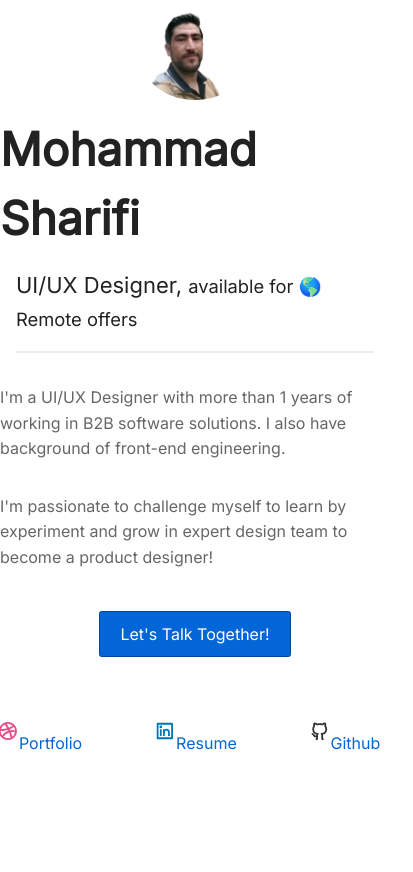
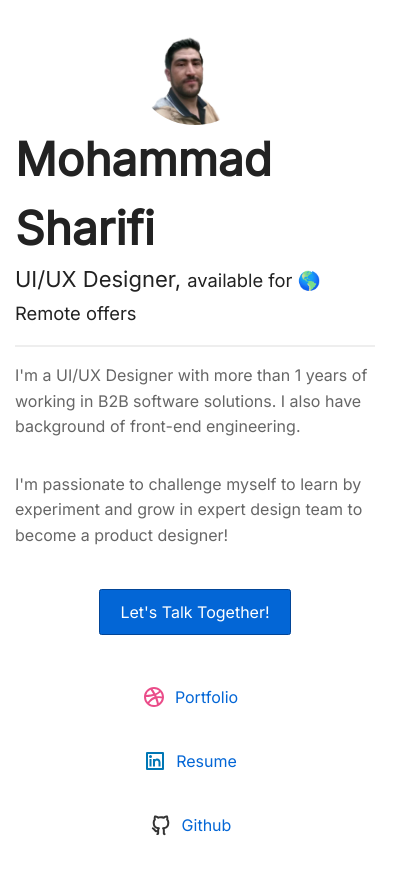
Before and after one commit to mmdsharifi/mmdsharifi.github.io, a plain HTML site: page index.html in a window 390 px wide. Shown: the whole page, 413 px wide, since content can reach past the window. Before the commit the page ends 844 px from the top, so only its background shows below. Drawn offline with Linux system fonts and the light colour scheme.

Commit message:
fix(index): responsive issues

```diff
--- a/index.html
+++ b/index.html
@@ -34,7 +34,7 @@
   <link rel="manifest" href="img/site.webmanifest">
   <style>
     html {
-      font-size: 10px;
+      font-size: 62.5%;
     }
 
     body,
@@ -51,6 +51,7 @@
       color: #666;
       -webkit-font-smoothing: antialiased;
       text-rendering: optimizeLegibility;
+      padding: 1.5rem;
     }
 
     p {
@@ -68,7 +69,11 @@
     .page-header {
       display: flex;
       flex-direction: column;
+      margin-top: 1rem;
+    }
 
+    .socials {
+      margin-bottom: 0;
     }
 
     .socials a {
@@ -82,7 +87,6 @@
       font-size: 4.6rem;
       font-weight: bold;
       color: #222;
-      padding-top: 1.5rem;
     }
 
     h3 {
@@ -90,7 +94,6 @@
       font-size: 2.2rem;
       font-weight: 300;
       padding: 0;
-      margin: 1.6rem;
       padding-bottom: 1.6rem;
       border-bottom: 2px solid #eee
     }
@@ -117,6 +120,13 @@
       border-radius: .25rem;
       padding: 1rem 2rem;
     }
+
+    @media (max-width: 540px) {
+
+      .socials {
+        flex-direction: column;
+      }
+    }
   </style>
 </head>
 
@@ -138,7 +148,7 @@
     <a href="mailto:korddesigner@gmail.com" class="btn">Let's Talk Together!</a>
   </section>
   <section class="socials">
-    <a href="https://dribbble.com/mmdsharifi">
+    <a target="_blank" href="https://dribbble.com/mmdsharifi">
       <svg xmlns="http://www.w3.org/2000/svg" viewBox="0 0 24 24" width="24" height="24">
         <path fill="none" d="M0 0h24v24H0z" />
         <path fill="#ea4c89"
@@ -146,8 +156,8 @@
       </svg>
       &nbsp; Portfolio
     </a>
-    <a href=https://www.linkedin.com/in/mmdsharifi/> <svg xmlns="http://www.w3.org/2000/svg" viewBox="0 0 24 24"
-      width="24" height="24">
+    <a target="_blank" href=https://www.linkedin.com/in/mmdsharifi/> <svg xmlns="http://www.w3.org/2000/svg"
+      viewBox="0 0 24 24" width="24" height="24">
       <path fill="none" d="M0 0h24v24H0z" />
       <path fill="#0077b5"
         d="M4 3h16a1 1 0 0 1 1 1v16a1 1 0 0 1-1 1H4a1 1 0 0 1-1-1V4a1 1 0 0 1 1-1zm1 2v14h14V5H5zm2.5 4a1.5 1.5 0 1 1 0-3 1.5 1.5 0 0 1 0 3zm-1 1h2v7.5h-2V10zm5.5.43c.584-.565 1.266-.93 2-.93 2.071 0 3.5 1.679 3.5 3.75v4.25h-2v-4.25a1.75 1.75 0 0 0-3.5 0v4.25h-2V10h2v.43z" />
@@ -155,8 +165,8 @@
       &nbsp; Resume
     </a>
 
-    <a href=https://www.github.com/mmdsharifi/> <svg xmlns="http://www.w3.org/2000/svg" viewBox="0 0 24 24" width="24"
-      height="24">
+    <a target="_blank" rel="noopener" href=https://www.github.com/mmdsharifi/> <svg xmlns="http://www.w3.org/2000/svg"
+      viewBox="0 0 24 24" width="24" height="24">
       <path fill="none" d="M0 0h24v24H0z" />
       <path fill="#333"
         d="M5.883 18.653c-.3-.2-.558-.455-.86-.816a50.32 50.32 0 0 1-.466-.579c-.463-.575-.755-.84-1.057-.949a1 1 0 0 1 .676-1.883c.752.27 1.261.735 1.947 1.588-.094-.117.34.427.433.539.19.227.33.365.44.438.204.137.587.196 1.15.14.023-.382.094-.753.202-1.095C5.38 15.31 3.7 13.396 3.7 9.64c0-1.24.37-2.356 1.058-3.292-.218-.894-.185-1.975.302-3.192a1 1 0 0 1 .63-.582c.081-.024.127-.035.208-.047.803-.123 1.937.17 3.415 1.096A11.731 11.731 0 0 1 12 3.315c.912 0 1.818.104 2.684.308 1.477-.933 2.613-1.226 3.422-1.096.085.013.157.03.218.05a1 1 0 0 1 .616.58c.487 1.216.52 2.297.302 3.19.691.936 1.058 2.045 1.058 3.293 0 3.757-1.674 5.665-4.642 6.392.125.415.19.879.19 1.38a300.492 300.492 0 0 1-.012 2.716 1 1 0 0 1-.019 1.958c-1.139.228-1.983-.532-1.983-1.525l.002-.446.005-.705c.005-.708.007-1.338.007-1.998 0-.697-.183-1.152-.425-1.36-.661-.57-.326-1.655.54-1.752 2.967-.333 4.337-1.482 4.337-4.66 0-.955-.312-1.744-.913-2.404a1 1 0 0 1-.19-1.045c.166-.414.237-.957.096-1.614l-.01.003c-.491.139-1.11.44-1.858.949a1 1 0 0 1-.833.135A9.626 9.626 0 0 0 12 5.315c-.89 0-1.772.119-2.592.35a1 1 0 0 1-.83-.134c-.752-.507-1.374-.807-1.868-.947-.144.653-.073 1.194.092 1.607a1 1 0 0 1-.189 1.045C6.016 7.89 5.7 8.694 5.7 9.64c0 3.172 1.371 4.328 4.322 4.66.865.097 1.201 1.177.544 1.748-.192.168-.429.732-.429 1.364v3.15c0 .986-.835 1.725-1.96 1.528a1 1 0 0 1-.04-1.962v-.99c-.91.061-1.662-.088-2.254-.485z" />
```
